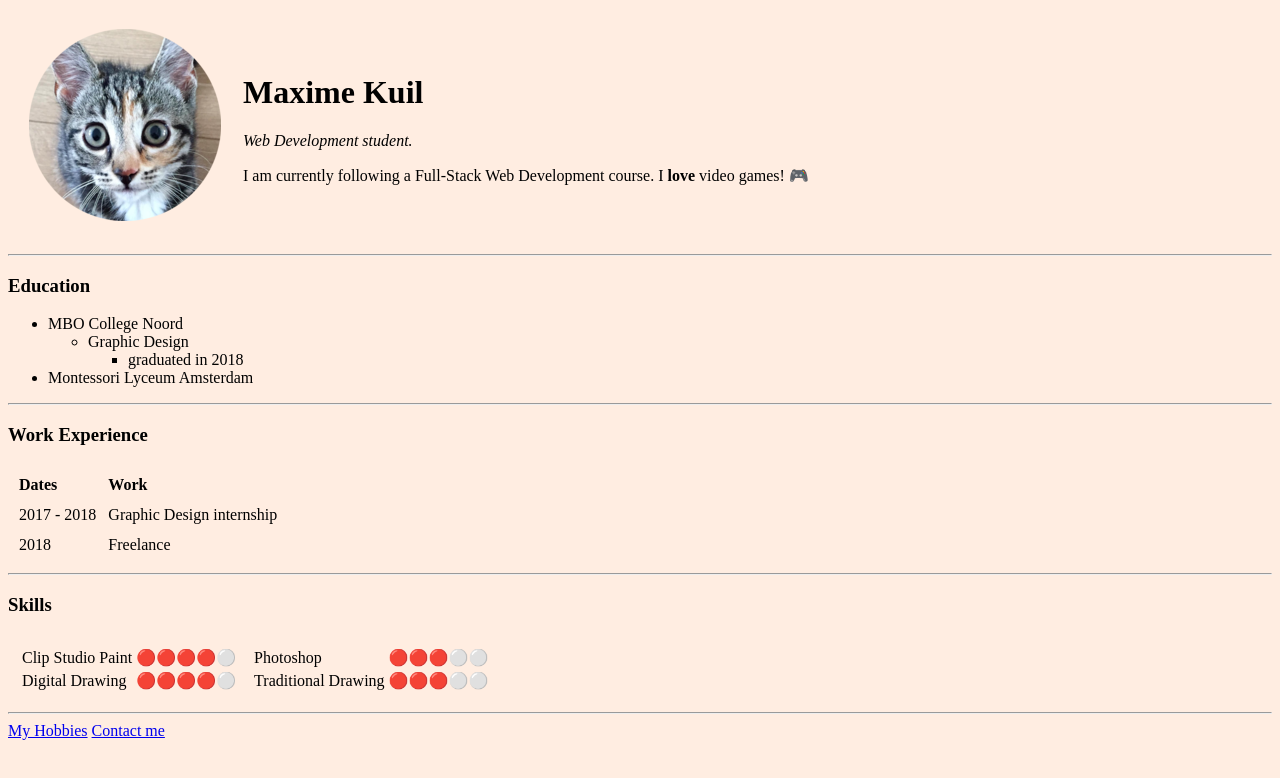
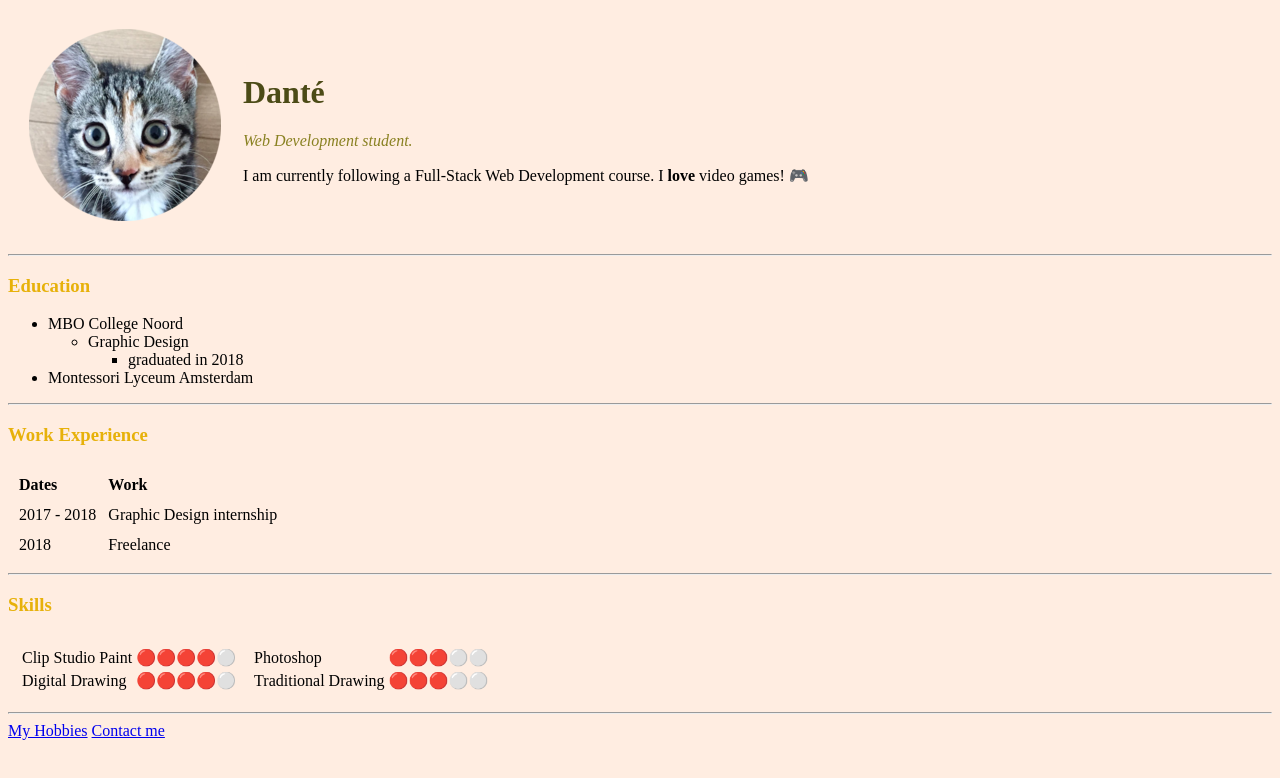
Before and after one commit to cyberwalkure/cv, a plain HTML site: page index.html in a window 1280 px wide. Drawn offline with Linux system fonts and the light colour scheme.

Commit message:
Changed my name and colour palette

```diff
--- a/index.html
+++ b/index.html
@@ -8,13 +8,13 @@
     <table cellspacing="20">
       <tr>
         <td><img src="Images\Dante klein-circle-klein.png" alt="picture of my cat"></td>
-        <td><h1>Maxime Kuil</h1>
-          <p><em>Web Development student.</em></p>
+        <td><h1 style="color: #4C4B16;">Danté</h1>
+          <p style="color: #898121;"><em>Web Development student.</em></p>
           <p>I am currently following a Full-Stack Web Development course. I <strong>love</strong> video games! 🎮</p></td>
       </tr>
     </table>
     <hr>
-    <h3>Education</h3>
+    <h3 style="color: #E7B10A;">Education</h3>
     <ul>
       <li>MBO College Noord
         <ul>
@@ -26,7 +26,7 @@
       <li>Montessori Lyceum Amsterdam</li>
     </ul>
     <hr>
-    <h3>Work Experience</h3>
+    <h3 style="color: #E7B10A;">Work Experience</h3>
     <table cellspacing="10">
       <thead align="left">
         <tr>
@@ -46,7 +46,7 @@
       </tbody>
     </table>
     <hr>
-    <h3>Skills</h3>
+    <h3 style="color: #E7B10A;">Skills</h3>
     <table cellspacing="10">
       <tr>
         <td>
```
